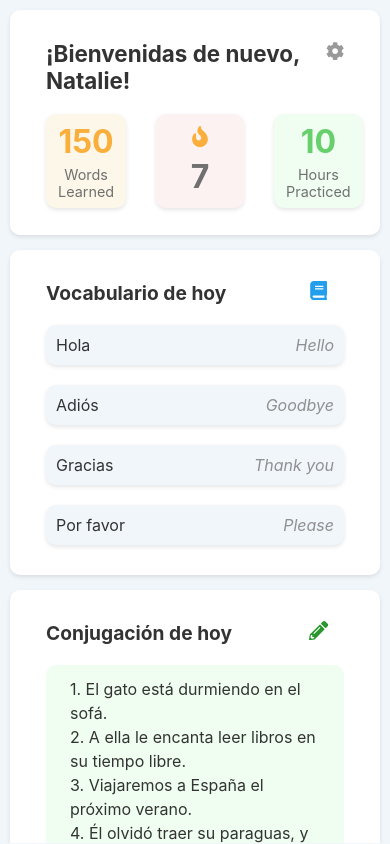
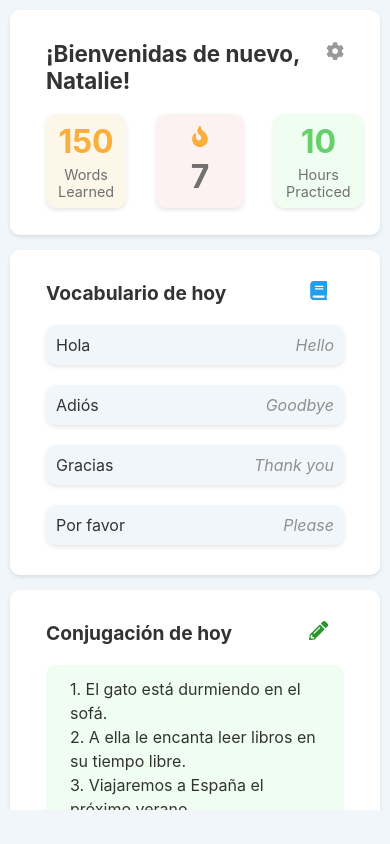
Before and after one commit to snowcodeer/language-dailies-frontend, a React (Create React App) app: page / in a window 390 px wide. Built offline with nearby package versions, Linux system fonts and the light colour scheme.

Commit message:
changed mobile vh

```diff
--- a/src/styles/BentoBox.css
+++ b/src/styles/BentoBox.css
@@ -41,7 +41,7 @@ margin: 0 0 16px;
 
 .bento-container {
   overflow: auto; /* Ensure overscroll functionality */
-  height: 100vh; /* Ensure it takes the full viewport height */
+  height: 94vh; /* Ensure it takes the full viewport height */
   display: grid;
   grid-template-columns: 1fr 1fr 1fr;
   grid-template-rows: 200px 300px 200px;
@@ -64,7 +64,7 @@ margin: 0 0 16px;
     padding: 10px; /* Reduce padding */
     padding-bottom: 40px; /* Add padding to the bottom */
     margin-bottom: 20px; /* Add margin to the bottom */
-    height: 94vh;
+    height: 90vh;
     grid-template-areas:
       "card1"
       "card2"
```
